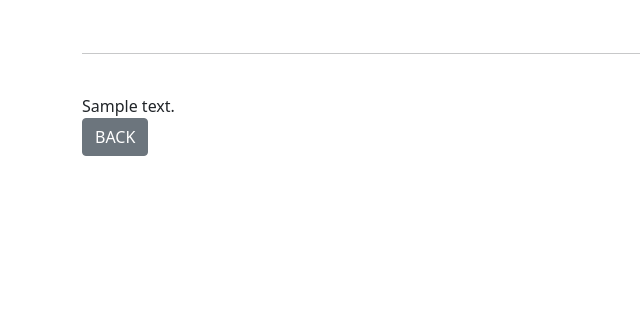
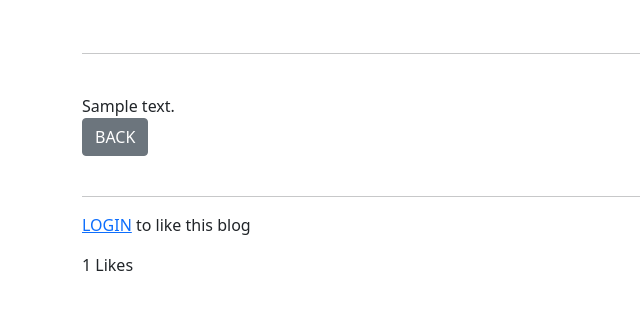
Before and after one commit to meghna750/Blogging-Website, a Django app: page /article/1 in a window 1280 px wide. Shown: the part 184-494 px from the top of the page, without its empty margins (0-640 px from the left). Run offline with Django 3.2, Linux system fonts and the light colour scheme; tables that the repository leaves empty hold one stand-in row (values such as "Sample post").

Commit message:
like dislike feature added

```diff
--- a/yourblog/models.py
+++ b/yourblog/models.py
@@ -22,6 +22,9 @@ class Post(models.Model):
     body=models.TextField()
     post_date=models.DateField(auto_now_add=True)
     category = models.CharField(max_length=255, default="Uncategoried")
+    likes = models.ManyToManyField(User,related_name='blog_posts')
+    def total_likes(self):
+        return self.likes.count()
     def __str__(self):
         return self.title+' | '+str(self.author)
 
--- a/yourblog/templates/blogDetail.html
+++ b/yourblog/templates/blogDetail.html
@@ -20,5 +20,19 @@
 {{post.body|safe}}
 <br/>
 <a href="{%url 'home'%}" class="btn btn-secondary">BACK</a>
-
+<br/><br/>
+<hr>
+<form action="{% url 'like_post' post.pk %}" method="POST">
+    {% csrf_token %}
+    {% if user.id == post.author.id %}
+        {% if liked %}
+            <button class="btn btn-danger btn-sm" type="submit" name="post_id" value="{{post.id}}">UNLIKE BLOG👎</button>
+        {% else %}
+            <button class="btn btn-success btn-sm" type="submit" name="post_id" value="{{post.id}}">LIKE BLOG👍</button>
+        {% endif %}
+    {% else %}
+        <p> <a href="{% url 'login' %}">LOGIN</a> to like this blog</p>
+    {% endif %}
+    {{total_likes}} Likes
+</form>
 {% endblock %}
--- a/yourblog/urls.py
+++ b/yourblog/urls.py
@@ -1,5 +1,5 @@
 from django.urls import path, include
-from .views import HomeView, ArticleDetailView,AddPostView, UpdatePostView, DeletePostView,AddCategoryView,CategoryView,CategoryListView
+from .views import HomeView, likeView, ArticleDetailView,AddPostView, UpdatePostView, DeletePostView,AddCategoryView,CategoryView,CategoryListView
 
 
 urlpatterns = [
@@ -12,4 +12,5 @@ urlpatterns = [
     path('addcategory/',AddCategoryView.as_view(),name="add_category"),
     path('category/<str:cats>',CategoryView,name="category"),
     path('categoryList/',CategoryListView,name="category-list"),
+    path('like/<int:pk>',likeView , name="like_post"),
 ]
--- a/yourblog/views.py
+++ b/yourblog/views.py
@@ -1,10 +1,21 @@
-from django.shortcuts import render
+from django.shortcuts import render, get_object_or_404
 from django.views.generic import ListView,DetailView, CreateView, UpdateView, DeleteView
 from .models import Post , Category
 from.forms import PostForm,EditForm
-from django.urls import reverse_lazy
+from django.urls import reverse_lazy , reverse
+from django.http import HttpResponseRedirect
 
 
+def likeView(request , pk):
+    post = get_object_or_404(Post , id=request.POST.get('post_id'))
+    liked= False
+    if post.likes.filter(id=request.user.id).exists():
+        post.likes.remove(request.user)
+        liked=False
+    else:
+        post.likes.add(request.user)
+        liked=True
+    return HttpResponseRedirect(reverse('blogDetail' , args=[str(pk)]))
 # Create your views here.
 class HomeView(ListView):
     model=Post
@@ -32,7 +43,14 @@ class ArticleDetailView(DetailView):
     def get_context_data(self,*args,**kwargs):
         cat_menu=Category.objects.all() # it had only one obj - name, so we can call all () here
         context=super(ArticleDetailView,self).get_context_data()
+        stuff = get_object_or_404(Post , id=self.kwargs['pk'])
+        total_likes= stuff.total_likes()
+        liked=False
+        if stuff.likes.filter(id=self.request.user.id).exists():
+            liked=True
         context["cat_menu"]=cat_menu
+        context["total_likes"]=total_likes
+        context["liked"]=liked
         return context
 
 class AddPostView(CreateView):
```
Also changed, not shown: yourblog/migrations/0006_post_likes.py (added), 1 other file.
